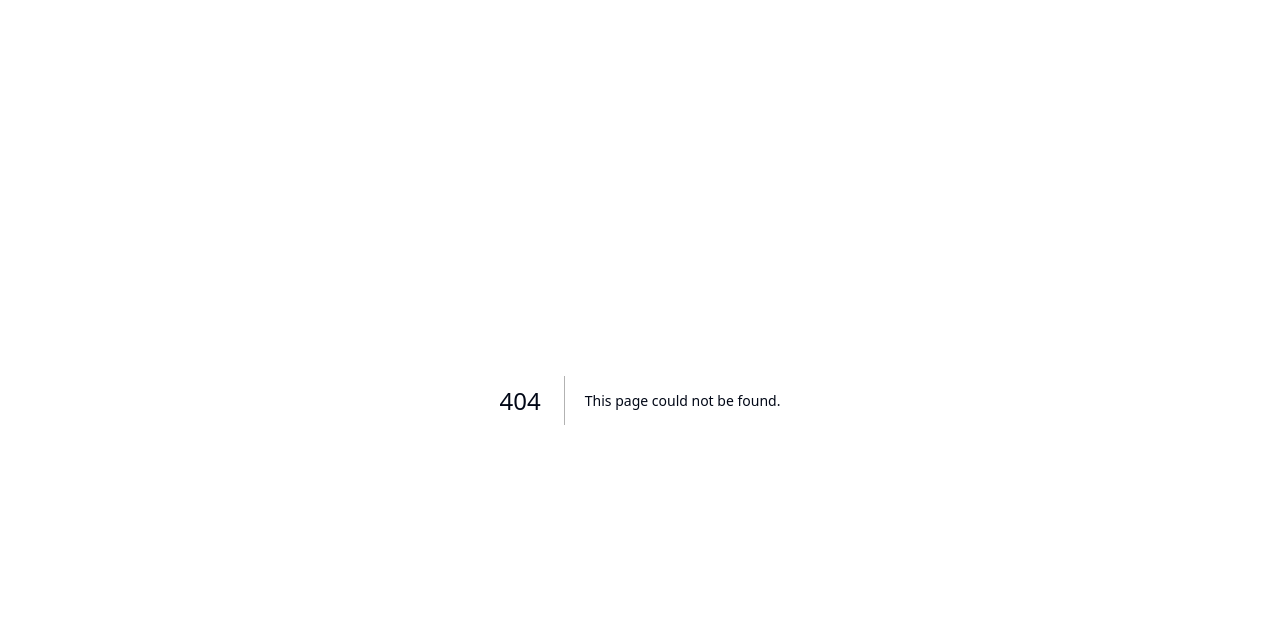
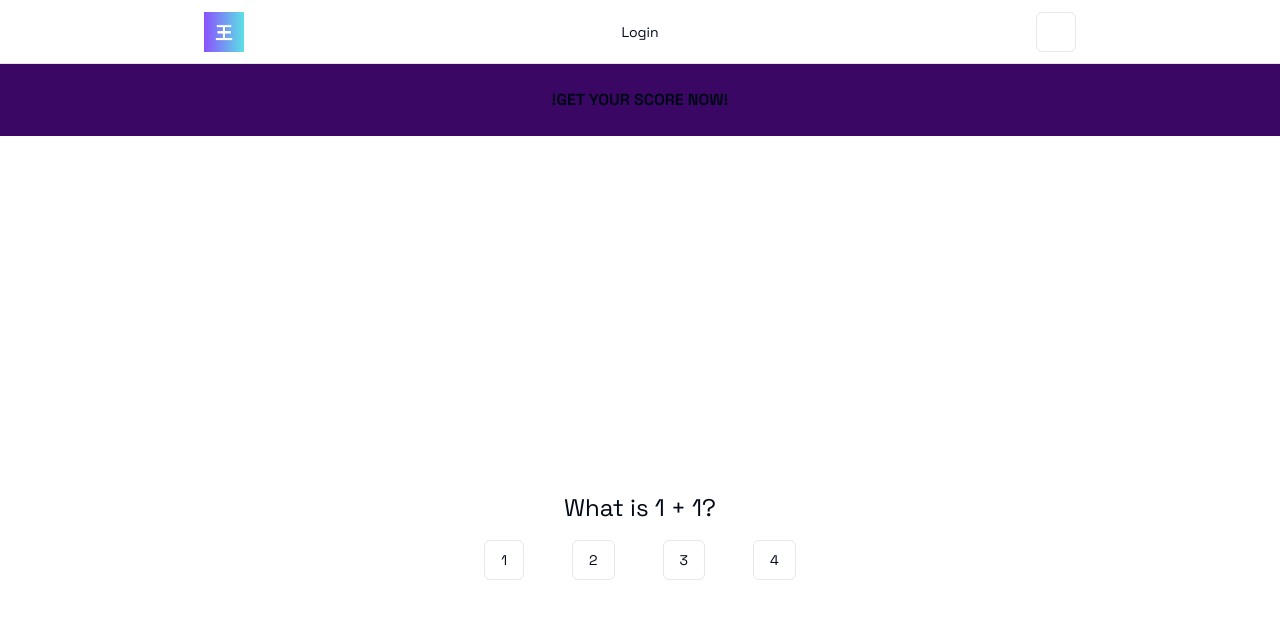
Before and after one commit to vbrnbs/nextjs-with-supabase, a Next.js app: page /quiz in a window 1280 px wide. Before the commit this address had no page. Shown: the top 618 px of the page. Built offline with nearby package versions, Linux system fonts and the light colour scheme; no server answers.

Commit message:
Quiz added and communicating with supabase yeyyy

```diff
--- /dev/null
+++ b/app/api/quiz/submit/route.ts
@@ -0,0 +1,18 @@
+import { supabase } from '@/utils/supabase/client';
+
+export async function POST(request: Request) {
+  try {
+    const { answers, score } = await request.json();
+    const { data, error } = await supabase
+      .from('quiz_res')
+      .insert([{ answers, score }]);
+
+    if (error) {
+      throw error;
+    }
+    return new Response(JSON.stringify({ success: true, message: 'Quiz answers submitted successfully' }), { status: 200 });
+  } catch (error) {
+    console.error('Error submitting quiz answers:', error);
+    return new Response(JSON.stringify({ success: false, message: 'Failed to submit quiz answers' }), { status: 500 });
+  }
+}
--- a/app/api/stream/route.ts
+++ b/app/api/stream/route.ts
@@ -8,7 +8,9 @@ export async function POST(request: Request) {
         .upsert({ image: video.videoId, command: video.command });
 
       return Response.json({ success: true, message: `${video} with command: ${video.command}` });
+
     } catch (error) {
+
       console.error('Error:', error);
       return Response.json({ success: false, message: 'An unexpected error occurred' });
     }
--- a/app/layout.tsx
+++ b/app/layout.tsx
@@ -2,6 +2,7 @@ import { GeistSans } from "geist/font/sans";
 import { Space_Grotesk } from "next/font/google";
 import { ThemeProvider } from "@/components/themeProvider";
 import "./globals.css";
+import Navigation from "@/components/Navigation";
 
 
 const grotesk = Space_Grotesk({
@@ -37,6 +38,7 @@ export default function RootLayout({
             disableTransitionOnChange
           >
             <main className="min-h-screen flex flex-col items-center">
+            <Navigation />
           {children}
           </main>
           </ThemeProvider>
--- a/app/notes/page.tsx
+++ /dev/null
@@ -1,27 +0,0 @@
-import { createClient } from '@/utils/supabase/server'
-import Image from 'next/image'
-
-export default async function Page() {
-const supabase = createClient()
-const { data: notes } = await supabase.from('notes').select()
-
-return(
-    <div>
-            {notes && notes.map((note) => (
-                    <div key={note.id}>
-                    {/* <h2>{note.title}</h2>
-                    <p>{note.image}</p> */}
-                    <Image
-                        src={note.image}
-                        alt={note.title}
-                        layout="fill"
-                        objectFit="contain"
-                    />
-
-                    </div>
-            ))}
-    </div>
-)
-
-//   <pre>{JSON.stringify(notes, null, 2)}</pre>
-}
--- a/app/page.tsx
+++ b/app/page.tsx
@@ -1,9 +1,6 @@
-import Navigation from "@/components/Navigation";
 import Hero from "@/components/Hero";
 import Dashboard from '@/components/Dashboard';
 import Quiz from '@/components/Quiz';
-import { Button } from "@/components/ui/button";
-import Header from "@/components/Header";
 import ChooseUs from "@/components/ChooseUs";
 
 export default async function Index() {
@@ -11,7 +8,6 @@ export default async function Index() {
 
   return (
     <div className="w-screen min-h-screen flex flex-col items-center px-4 md:px-0">
-      <Navigation />
       <div className="animate-in flex-1 flex flex-col gap-20 opacity-0 max-w-4xl px-3">
       <Hero />
       <ChooseUs />
--- a/app/notes/layout.tsx
+++ b/app/quiz/layout.tsx
@@ -12,7 +12,7 @@ export default function ProtectLayout({
         <div className="flex-1 w-full flex flex-col gap-20 items-center">
         <div className="w-full">
           <div className="py-6 font-bold bg-purple-950 text-center">
-            This is a PUBLIC anyone can see without authentication
+           !GET YOUR SCORE NOW!
           </div>
 
           {children}
--- /dev/null
+++ b/app/quiz/page.tsx
@@ -0,0 +1,12 @@
+import QuizForm from '@/components/QuizForm'
+import React from 'react'
+
+const Page = () => {
+  return (
+    <div className="flex justify-center items-center h-screen">
+      <QuizForm />
+    </div>
+  )
+}
+
+export default Page
--- /dev/null
+++ b/components/QuizForm.tsx
@@ -0,0 +1,87 @@
+"use client";
+
+import { useState } from 'react';
+import { Button } from './ui/button';
+
+const questions = [
+  { id: 1, question: "What is 1 + 1?", options: ["1", "2", "3", "4"] },
+  { id: 2, question: "What is 2 + 2?", options: ["2", "3", "4", "5"] },
+  { id: 3, question: "What is 3 + 3?", options: ["5", "6", "7", "8"] },
+  { id: 4, question: "What is 4 + 4?", options: ["6", "7", "8", "9"] },
+  { id: 5, question: "What is 5 + 5?", options: ["8", "9", "10", "11"] },
+  { id: 6, question: "What is 6 + 6?", options: ["10", "11", "12", "13"] },
+  { id: 7, question: "What is 7 + 7?", options: ["12", "13", "14", "15"] },
+  { id: 8, question: "What is 8 + 8?", options: ["14", "15", "16", "17"] },
+  { id: 9, question: "What is 9 + 9?", options: ["16", "17", "18", "19"] },
+  { id: 10, question: "What is 10 + 10?", options: ["18", "19", "20", "21"] },
+  { id: 11, question: "What is 11 + 11?", options: ["20", "21", "22", "23"] },
+];
+
+const QuizForm = () => {
+  const [currentQuestionIndex, setCurrentQuestionIndex] = useState(0);
+  const [answers, setAnswers] = useState<number[]>(new Array(questions.length).fill(null));
+  const [isQuizCompleted, setIsQuizCompleted] = useState(false);
+  const [score, setScore] = useState<number | null>(null);
+
+  const handleAnswer = async (answerIndex: number) => {
+    const updatedAnswers = [...answers];
+    updatedAnswers[currentQuestionIndex] = answerIndex + 1;
+    setAnswers(updatedAnswers);
+
+    if (currentQuestionIndex < questions.length - 1) {
+      setCurrentQuestionIndex(currentQuestionIndex + 1);
+    } else {
+      // Calculate the score when the quiz is completed
+      const totalScore = updatedAnswers.reduce((acc, answer) => acc + answer, 0);
+      setScore(totalScore);
+      setIsQuizCompleted(true);
+
+      // Optionally, send the answers to the server
+      await submitQuizAnswers(updatedAnswers, totalScore);
+    }
+  };
+
+  if (isQuizCompleted) {
+    return (
+      <div className="flex flex-col items-center justify-center h-screen">
+        <h1 className="text-4xl mb-4">Quiz Completed</h1>
+        <p className="text-2xl">Your score: {score}</p>
+      </div>
+    );
+  }
+
+  const currentQuestion = questions[currentQuestionIndex];
+
+  return (
+    <div className="flex flex-col items-center justify-center h-screen">
+      <h1 className="text-2xl mb-4">{currentQuestion.question}</h1>
+      <div className='flex flex-col gap-4 lg:flex-row lg:gap-12'>
+        {currentQuestion.options.map((option, index) => (
+            <Button
+            key={index}
+            onClick={() => handleAnswer(index)}
+            variant='outline'
+
+            className="hover:bg-foreground"
+            >
+            {option}
+            </Button>
+        ))}
+      </div>
+    </div>
+  );
+};
+
+const submitQuizAnswers = async (answers: number[], score: number) => {
+  const response = await fetch('/api/quiz/submit', {
+    method: 'POST',
+    headers: {
+      'Content-Type': 'application/json',
+    },
+    body: JSON.stringify({ answers, score }),
+  });
+  const result = await response.json();
+  return result;
+};
+
+export default QuizForm;
```
